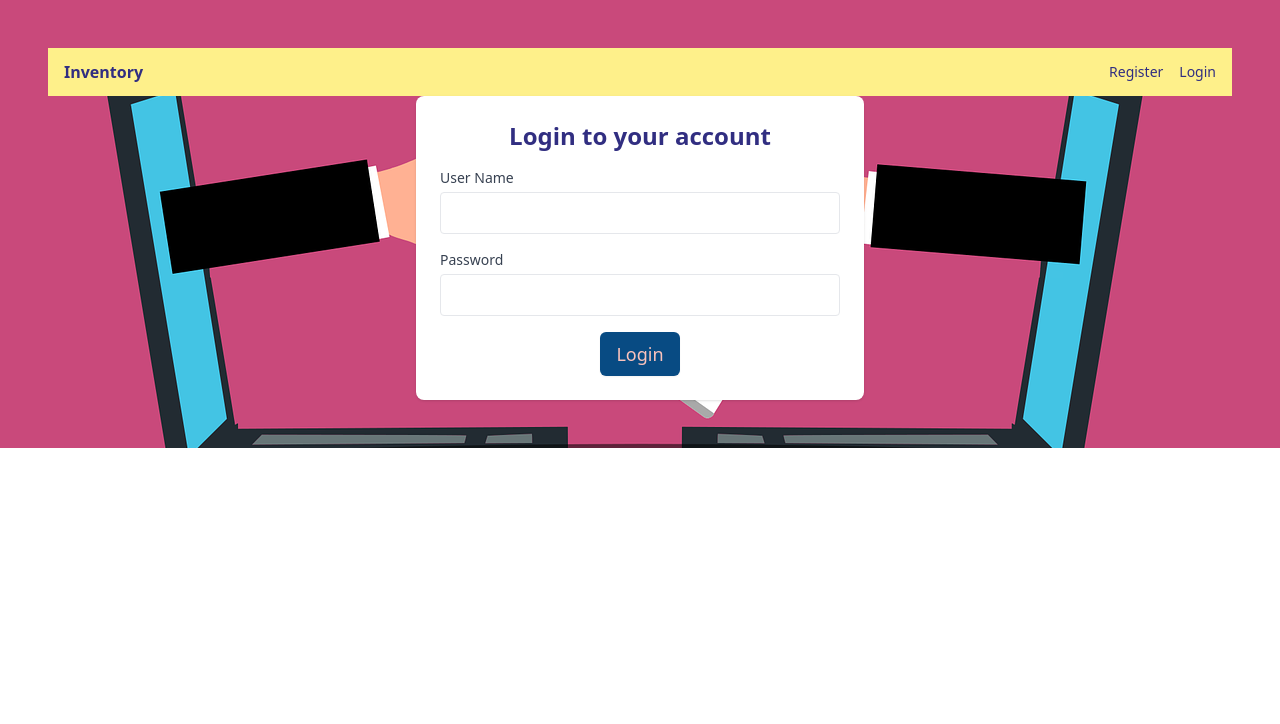
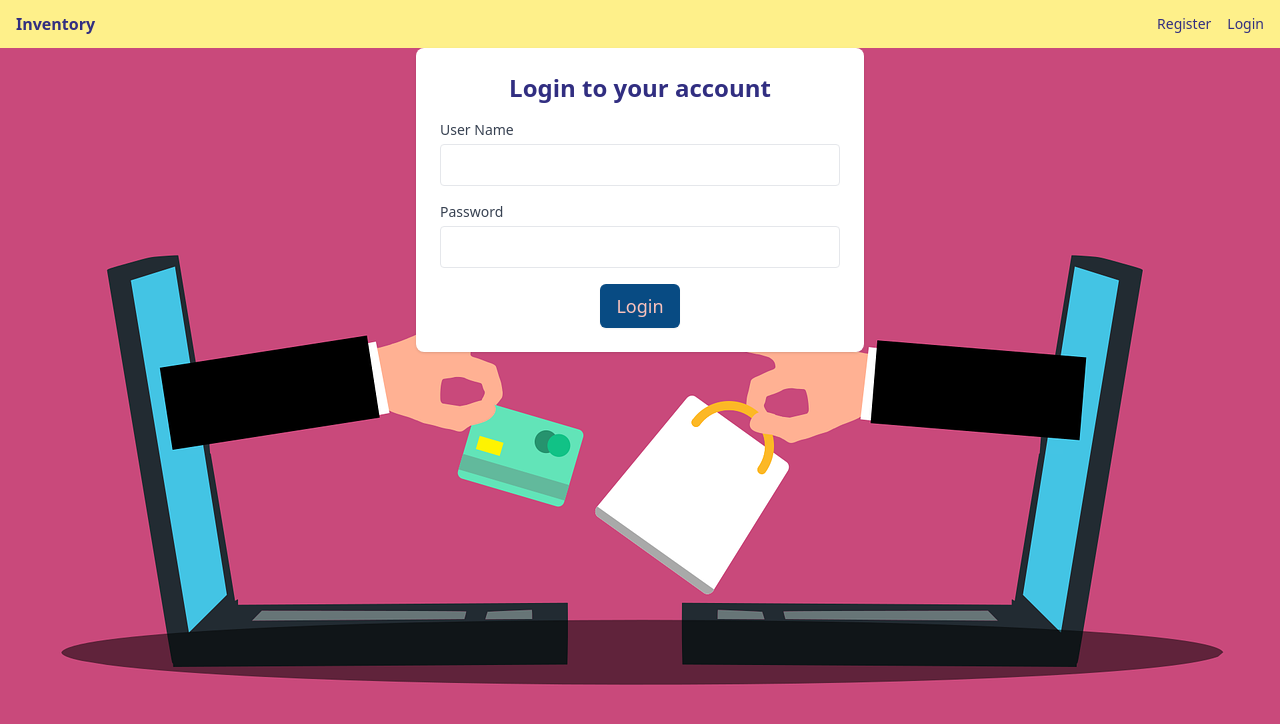
Before and after one commit to 612943810/mind-sam, a React (Vite) app in the folder frontend/: page /login in a window 1280 px wide. Shown: the top 724 px of the page. Built offline with nearby package versions, Linux system fonts and the light colour scheme.

Commit message:
This update fixes navbar spacing.

```diff
--- a/frontend/src/App.tsx
+++ b/frontend/src/App.tsx
@@ -10,13 +10,15 @@ import Login from './Login/Login';
 import Register from './Register/Register';
 import axios from 'axios';
 import Profile from './Profile/Profile';
+import Navigation from './navigation/Navigation';
 axios.defaults.withCredentials=true
 const App = () => {
   const [count, setCount] = useState(0)
 
   return (
-    <div className="container mx-auto p-6 space-y-6">
+    <div className="website h-full backgroundImage">
       <BrowserRouter>
+      <Navigation/>
       <Routes>
 
 <Route path='/' element={<Home/>}/>
--- a/frontend/src/Inventory/Create/Create.tsx
+++ b/frontend/src/Inventory/Create/Create.tsx
@@ -1,5 +1,5 @@
 import React, { ChangeEvent, FormEvent, useState } from 'react';
-import Navigation from '../../navigation/Navigation';
+
 import Button from '../../Button/Button';
 import { useNavigate } from 'react-router-dom';
 import axios from 'axios';
@@ -40,7 +40,7 @@ export default function CreateInventory() {
       }
   return (
     <div className="container mx-auto p-6 space-y-6">
-      <Navigation />
+
       <form onSubmit={submitData} className="bg-white p-6 rounded-lg shadow max-w-xl mx-auto space-y-4">
         <h1 className="text-2xl font-semibold text-center text-indigo-900">Create Inventory</h1>
         <div>
--- a/frontend/src/Inventory/Home/Home.tsx
+++ b/frontend/src/Inventory/Home/Home.tsx
@@ -1,5 +1,4 @@
 import Button from "../../Button/Button";
-import Navigation from "../../navigation/Navigation";
 import axios from 'axios';
 import { useEffect, useState } from 'react';
 import { Link, useParams } from 'react-router-dom';
@@ -42,7 +41,7 @@ export default function Home() {
     return (
         <>
             <div className="container mx-auto p-6">
-                <Navigation />
+
                 <div className="flex items-center justify-between mb-4">
                     <h1 className='text-2xl font-semibold'>Inventory Details</h1>
                 </div>
--- a/frontend/src/Inventory/Update/Update.tsx
+++ b/frontend/src/Inventory/Update/Update.tsx
@@ -1,5 +1,5 @@
 import React, { ChangeEvent, FormEvent, useEffect, useState } from 'react';
-import Navigation from '../../navigation/Navigation';
+
 import Button from '../../Button/Button';
 import { useNavigate, useParams } from 'react-router-dom';
 import axios, { AxiosResponse } from 'axios';
@@ -56,7 +56,7 @@ navLink('/inventory');
       }
   return (
     <div className="container mx-auto p-6">
-      <Navigation />
+
       <form onSubmit={submitData} className="bg-white p-6 rounded-lg shadow max-w-xl mx-auto space-y-4">
         <h1 className="text-2xl font-semibold text-center text-indigo-900">Update Inventory</h1>
         <div>
--- a/frontend/src/Login/Login.tsx
+++ b/frontend/src/Login/Login.tsx
@@ -1,5 +1,5 @@
 import React, { ChangeEvent, FormEvent, useEffect, useState } from 'react';
-import Navigation from '../navigation/Navigation';
+
 import Button from '../Button/Button';
 import { useNavigate } from 'react-router-dom';
 import axios from 'axios';
@@ -62,8 +62,8 @@ export default function Login() {
   }
 
   return (
-    <div className="container mx-auto p-6">
-      <Navigation />
+    <div className="container mx-auto">
+
       <form onSubmit={submitData} className="bg-white p-6 rounded-lg shadow max-w-md mx-auto space-y-4">
         <h1 className="text-2xl font-semibold text-center text-indigo-900">Login to your account</h1>
         <div>
--- a/frontend/src/Profile/Profile.tsx
+++ b/frontend/src/Profile/Profile.tsx
@@ -8,7 +8,6 @@ export default function Profile() {
   console.log('Profile params:', params);
   return (
     <>
-      <Navigation />
       <div className="container mx-auto p-6 space-y-6">
         <header className="text-center">
           <h1 className="text-3xl font-bold">Profile</h1>
--- a/frontend/src/Register/Register.tsx
+++ b/frontend/src/Register/Register.tsx
@@ -22,12 +22,14 @@ export default function Register() {
 
   const changeAction = (event: ChangeEvent<HTMLInputElement>) => {
     setUser({ ...user, [event.target.name]: event.target.value });
-  }
+  };
 
   const submitData = (event: FormEvent) => {
     event.preventDefault();
     const fullData = { ...user };
-        axios.post('http://localhost:3000/register', fullData)
+
+    axios
+      .post('http://localhost:3000/register', fullData)
       .then((res) => {
         console.log('Register response:', res.data);
         setSuccess(res.data);
@@ -45,39 +47,55 @@ export default function Register() {
         console.error(err);
         setSuccess('An error occurred');
       });
-  }
+  };
 
   if (!success) {
     return (
       <div className="container mx-auto p-6">
-        <Navigation />
         <form onSubmit={submitData} className="bg-white p-6 rounded-lg shadow max-w-md mx-auto space-y-4">
           <h1 className="text-2xl font-semibold text-center text-indigo-900">Please register for an account.</h1>
           <div>
             <label className="block text-sm font-medium text-gray-700">User Name</label>
-            <input type='text' name='username' value={user.username} onChange={changeAction} className="mt-1 block w-full border rounded px-3 py-2" />
+            <input
+              type="text"
+              name="username"
+              value={user.username}
+              onChange={changeAction}
+              className="mt-1 block w-full border rounded px-3 py-2"
+            />
           </div>
           <div>
             <label className="block text-sm font-medium text-gray-700">Password</label>
-            <input type='text' name='password' value={user.password} onChange={changeAction} className="mt-1 block w-full border rounded px-3 py-2" />
+            <input
+              type="text"
+              name="password"
+              value={user.password}
+              onChange={changeAction}
+              className="mt-1 block w-full border rounded px-3 py-2"
+            />
           </div>
           <div>
             <label className="block text-sm font-medium text-gray-700">Date of Birth</label>
-            <input type='date' name='dateofbirth' value={user.dateofbirth} onChange={changeAction} className="mt-1 block w-full border rounded px-3 py-2" />
+            <input
+              type="date"
+              name="dateofbirth"
+              value={user.dateofbirth}
+              onChange={changeAction}
+              className="mt-1 block w-full border rounded px-3 py-2"
+            />
           </div>
           <div className="text-center">
-            <Button buttonType='submit' text="Register" backgroundColor='#084b83ff' color='#fbc3bcff' />
+            <Button buttonType="submit" text="Register" backgroundColor="#084b83ff" color="#fbc3bcff" />
           </div>
         </form>
       </div>
-    )
-  } else {
+    );
+  }
+
   return (
     <div className="container mx-auto p-6">
       <Navigation />
       <div className="max-w-md mx-auto bg-white p-6 rounded-lg shadow text-center">{success}</div>
     </div>
-    )
+  );
 }
-
-}
--- a/frontend/src/index.css
+++ b/frontend/src/index.css
@@ -1,6 +1,13 @@
 @tailwind base;
 @tailwind components;
 @tailwind utilities;
+
+html, body, #root {
+  height: 100%;
+  margin: 0;
+  padding: 0;
+  width: 100%;
+}
 
 :root {
   --cardinal: #c33149ff;
@@ -11,6 +18,7 @@
 }
 
 .backgroundImage{
+  height: 100%;
   background-image: url('./assets/images/shopping.png');
   background-size: cover;
   background-position: center;
--- a/frontend/src/navigation/Navigation.tsx
+++ b/frontend/src/navigation/Navigation.tsx
@@ -23,7 +23,7 @@ export default function Navigation() {
 
   return (
     <nav className="w-full bg-yellow-200">
-      <div className="container mx-auto px-4 py-3 flex items-center">
+      <div className="px-4 py-3 flex   items-center">
         <div className="flex items-center gap-4">
           <Link to={`/${currentUser || ''}`} className="text-indigo-900 font-semibold">Inventory</Link>
         </div>
```
Lines whose indentation alone changed are shown as unchanged.
